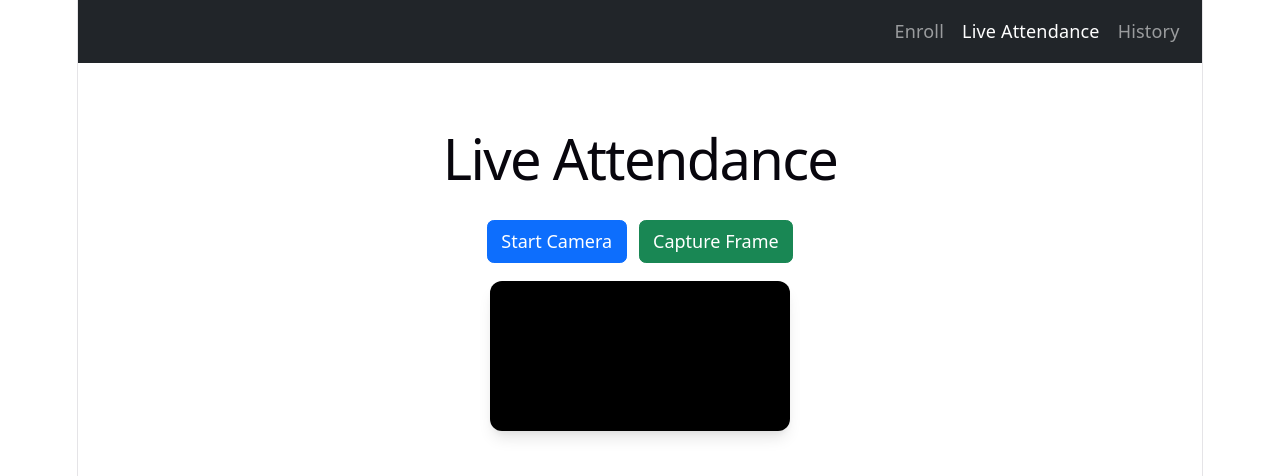
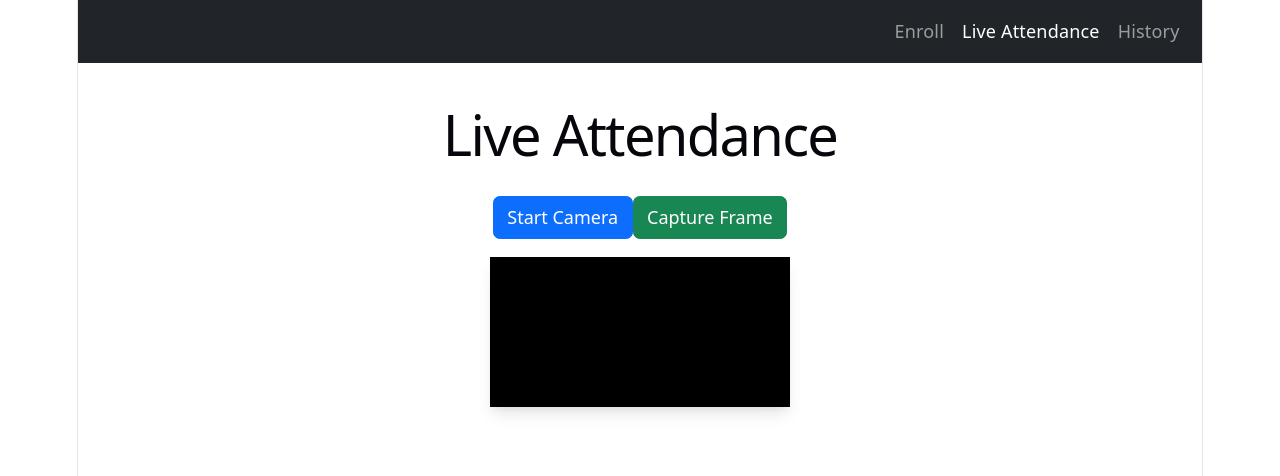
Before and after one commit to SwymMhr/FaceAttendanceSystem, a React app in the folder frontend/: page /attendance in a window 1280 px wide. Shown: the top 476 px of the page. Built offline with nearby package versions, Linux system fonts and the light colour scheme; the HTML template or start-up script is replaced by a standard one.

Commit message:
Misc update

```diff
--- a/frontend/src/index.css
+++ b/frontend/src/index.css
@@ -76,7 +76,7 @@ h2 {
 h1 {
   font-size: 56px;
   letter-spacing: -1.68px;
-  margin: 32px 0;
+  margin: 8px 0;
   @media (max-width: 1024px) {
     font-size: 36px;
     margin: 20px 0;
@@ -123,7 +123,6 @@ code {
 }
 
 .camera-controls {
-  display: flex;
   gap: 12px;
   justify-content: center;
   align-items: center;
@@ -131,11 +130,9 @@ code {
 
 .video-container {
 
-  display: flex;
   justify-content: center;
   align-items: center;
 
-  border-radius: 12px;
   overflow: hidden;
 
   background: #000;
```
